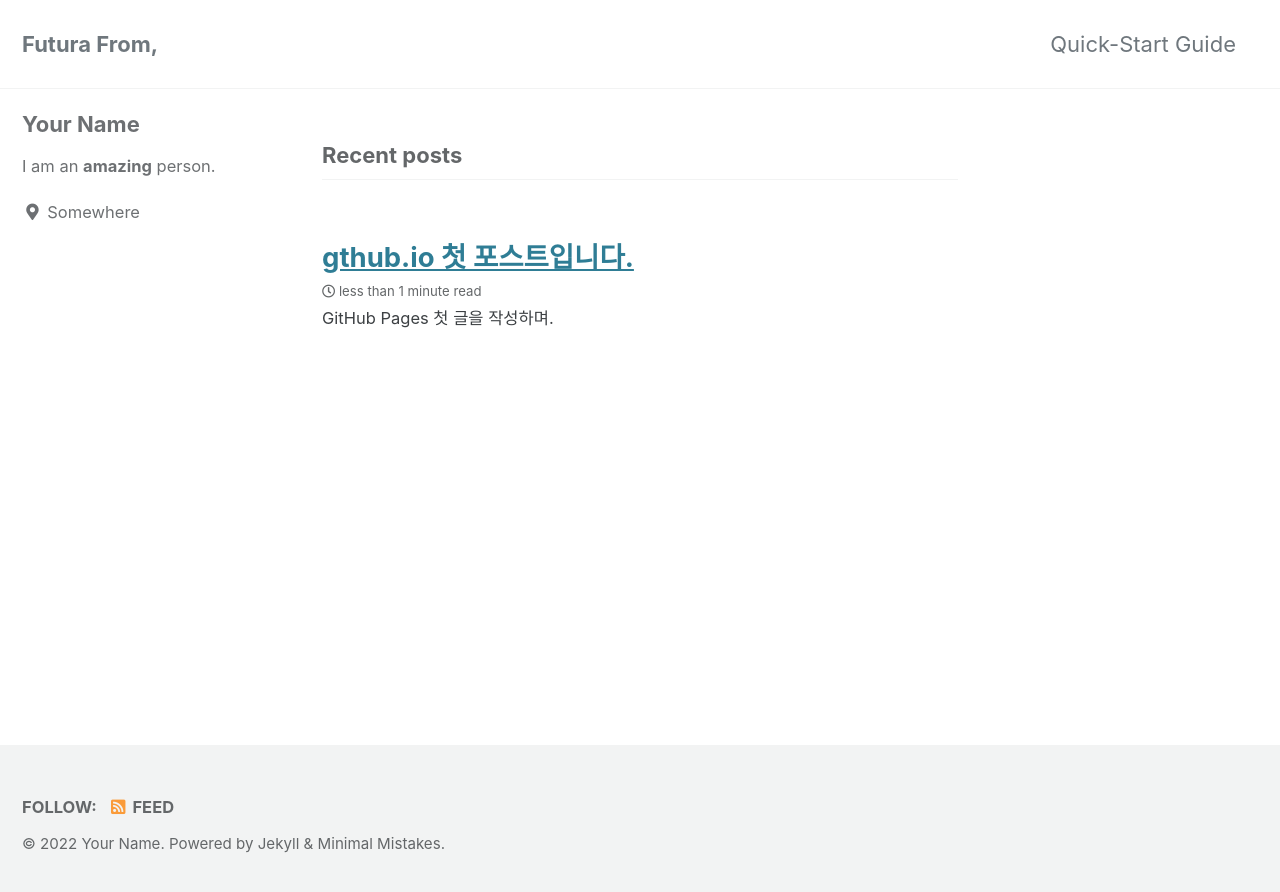
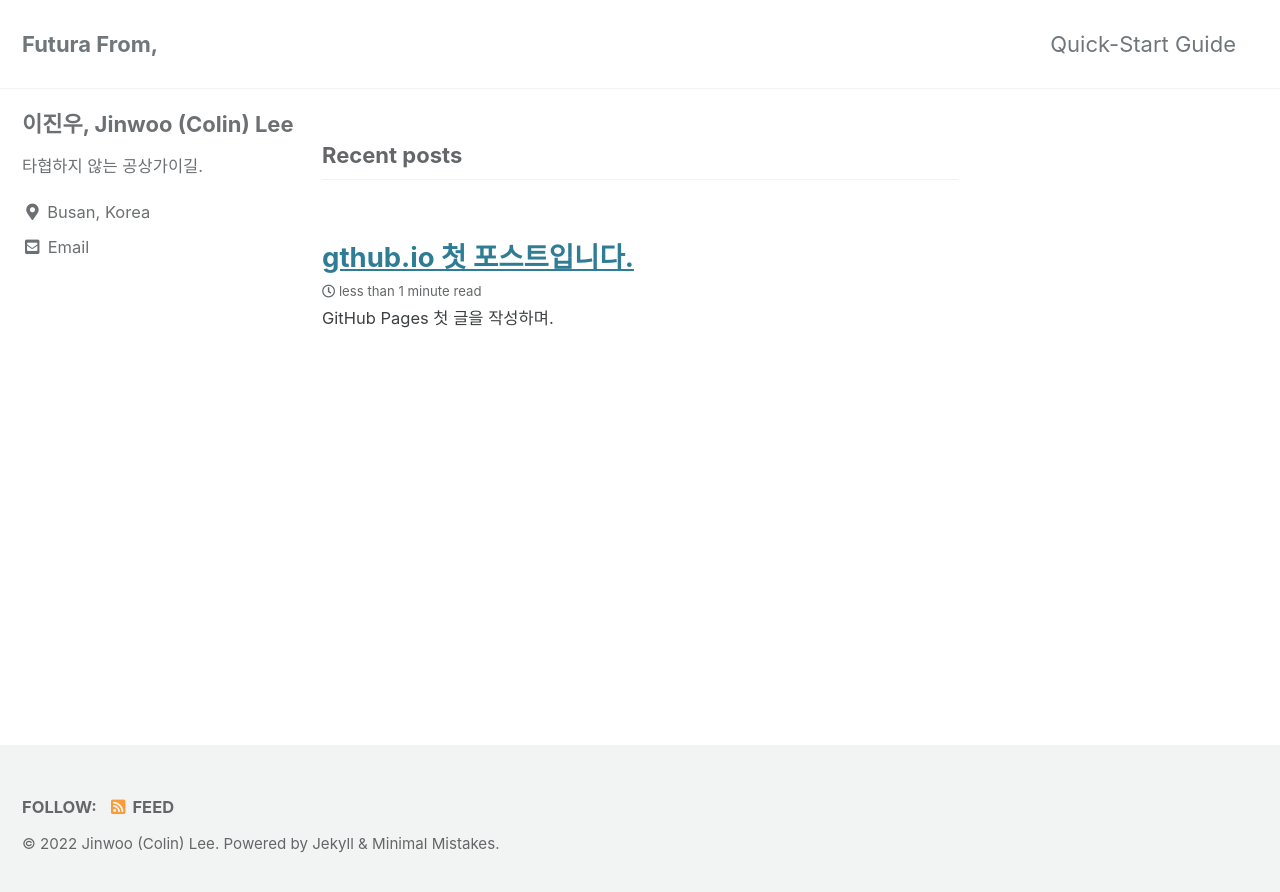
Before and after one commit to cinescope-wkr/cinescope-wkr.github.io, a Jekyll site: the page built from index.html, in a window 1280 px wide. Shown: the top 892 px of the page. Built offline with Jekyll 4.4.1, drawn with Linux system fonts in a browser that asks for light colours; cached includes are drawn as plain includes; the list of posts is cut into pages by our own code.

Commit message:
update config.yml

```diff
--- a/_config.yml
+++ b/_config.yml
@@ -19,8 +19,8 @@ locale                   : "en-US"
 title                    : "Futura From,"
 title_separator          : "-"
 subtitle                 : # site tagline that appears below site title in masthead
-name                     : "Your Name"
-description              : "An amazing website."
+name                     : "Jinwoo (Colin) Lee"
+description              : "타협하지 않는 공상가이길."
 url                      : # the base hostname & protocol for your site e.g. "https://mmistakes.github.io"
 baseurl                  : # the subpath of your site, e.g. "/blog"
 repository               : # GitHub username/repo-name e.g. "mmistakes/minimal-mistakes"
@@ -104,11 +104,11 @@ analytics:
 
 # Site Author
 author:
-  name             : "Your Name"
+  name             : "이진우, Jinwoo (Colin) Lee"
   avatar           : # path of avatar image, e.g. "/assets/images/bio-photo.jpg"
-  bio              : "I am an **amazing** person."
-  location         : "Somewhere"
-  email            :
+  bio              : "타협하지 않는 공상가이길."
+  location         : "Busan, Korea"
+  email            : "cinescope@kaist.ac.kr"
   links:
     - label: "Email"
       icon: "fas fa-fw fa-envelope-square"
```
